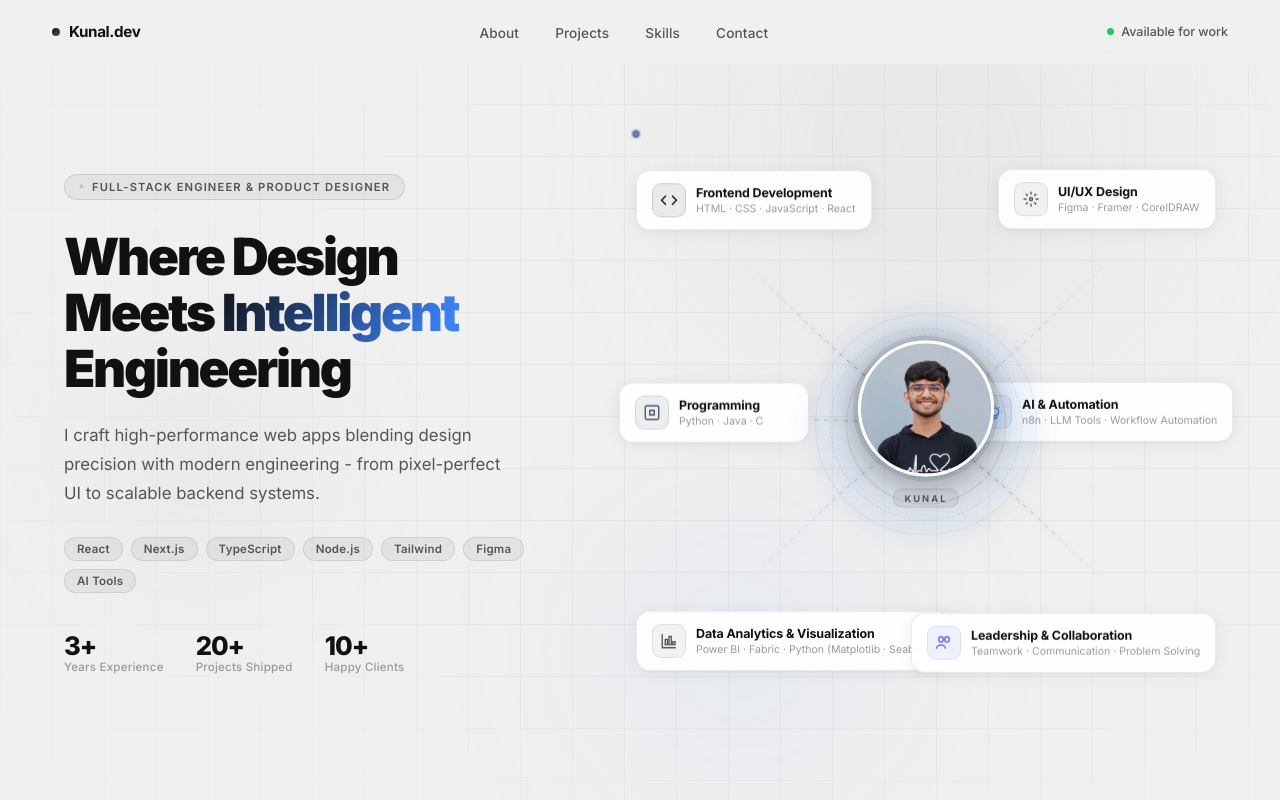
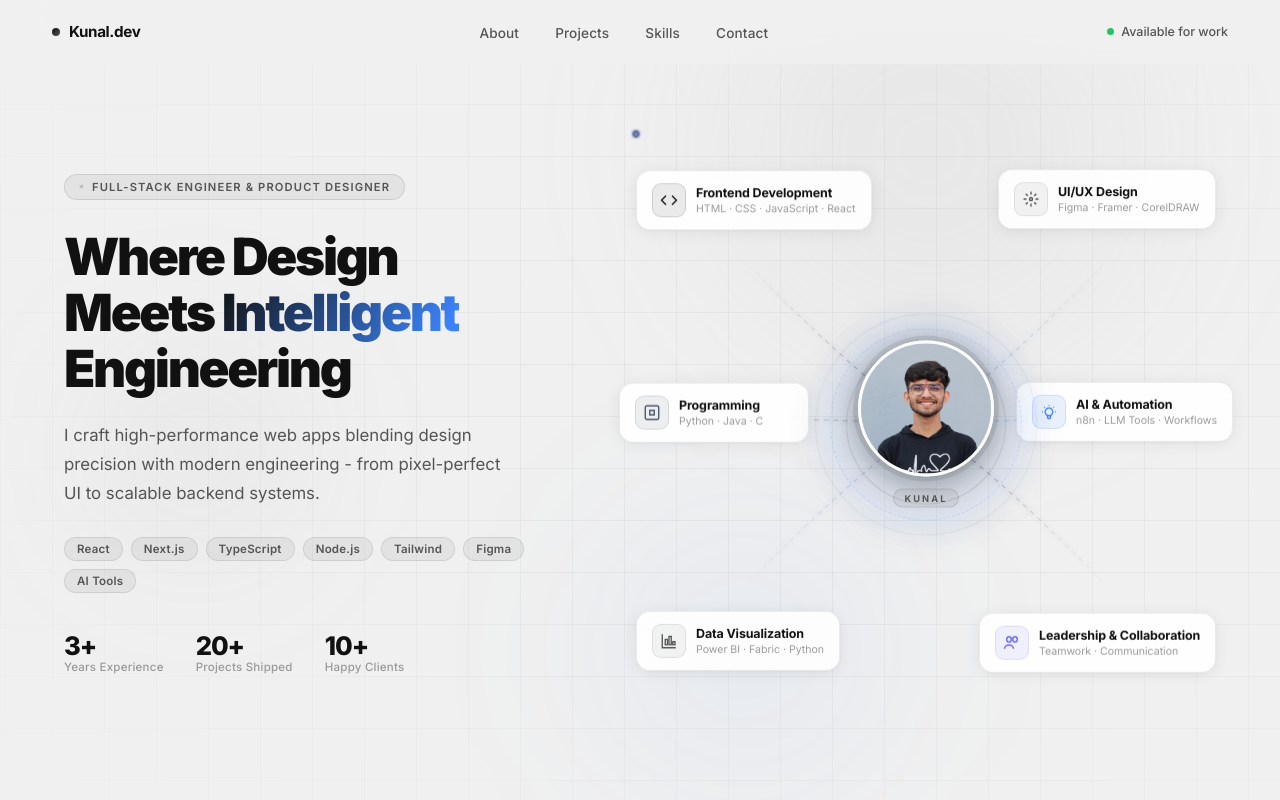
Before and after one commit to devkunal2812/Landing_page_design, a React (Vite) app: page / in a window 1280 px wide. Built offline with nearby package versions, Linux system fonts and the light colour scheme.

Commit message:
Update skills.js

```diff
--- a/src/data/skills.js
+++ b/src/data/skills.js
@@ -45,7 +45,7 @@ export const SKILL_CARDS = [
     floatDur: '4s',
     iconVariant: 'iconAccent',
     title: 'AI & Automation',
-    sub: 'n8n · LLM Tools · Workflow Automation',
+    sub: 'n8n · LLM Tools · Workflows',
     icon: `<svg width="18" height="18" viewBox="0 0 24 24" fill="none" stroke="currentColor" stroke-width="1.8">
       <path d="M9.663 17h4.673M12 3v1m6.364 1.636-.707.707M21 12h-1M4 12H3m3.343-5.657-.707-.707m2.828 9.9a5 5 0 1 1 7.072 0l-.548.547A3.374 3.374 0 0 0 14 18.469V19a2 2 0 1 1-4 0v-.531c0-.895-.356-1.754-.988-2.386l-.548-.547z"/>
     </svg>`,
@@ -56,8 +56,8 @@ export const SKILL_CARDS = [
     delay: '1.2s',
     floatDur: '3.6s',
     iconVariant: 'iconMid',
-    title: 'Data Analytics & Visualization',
-    sub: 'Power BI · Fabric · Python (Matplotlib · Seaborn)',
+    title: 'Data Visualization',
+    sub: 'Power BI · Fabric · Python',
     icon: `<svg width="18" height="18" viewBox="0 0 24 24" fill="none" stroke="currentColor" stroke-width="1.8">
       <path d="M3 3v18h18"/>
       <rect x="7" y="10" width="3" height="7"/>
@@ -72,7 +72,7 @@ export const SKILL_CARDS = [
     floatDur: '4.3s',
     iconVariant: 'iconIndigo',
     title: 'Leadership & Collaboration',
-    sub: 'Teamwork · Communication · Problem Solving',
+    sub: 'Teamwork · Communication',
     icon: `<svg width="18" height="18" viewBox="0 0 24 24" fill="none" stroke="currentColor" stroke-width="1.8">
       <path d="M16 11c1.657 0 3-1.567 3-3.5S17.657 4 16 4s-3 1.567-3 3.5S14.343 11 16 11zM8 11c1.657 0 3-1.567 3-3.5S9.657 4 8 4 5 5.567 5 7.5 6.343 11 8 11z"/>
       <path d="M2 20c0-2.761 2.686-5 6-5s6 2.239 6 5"/>
```
